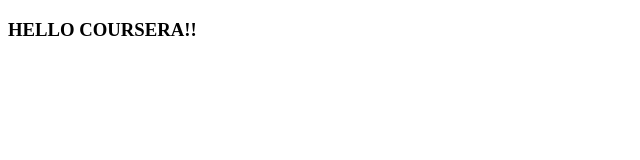
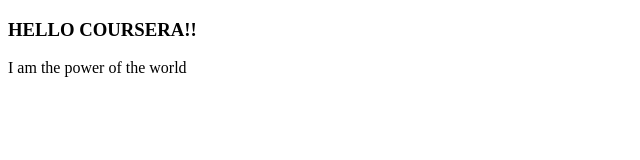
Before and after one commit to sockalingamAnnamalai/coursera-test, a plain HTML site: page site/index.html in a window 1280 px wide. Shown: the whole page, without its empty margins (0-640 px from the left). Drawn offline with Linux system fonts and the light colour scheme.

Commit message:
paragraph addition

```diff
--- a/site/index.html
+++ b/site/index.html
@@ -5,5 +5,6 @@
 </head>
 <body>
 <h3>HELLO COURSERA!!</h3>
+<p>I am the power of the world</p>
 </body>
 </html>
```
